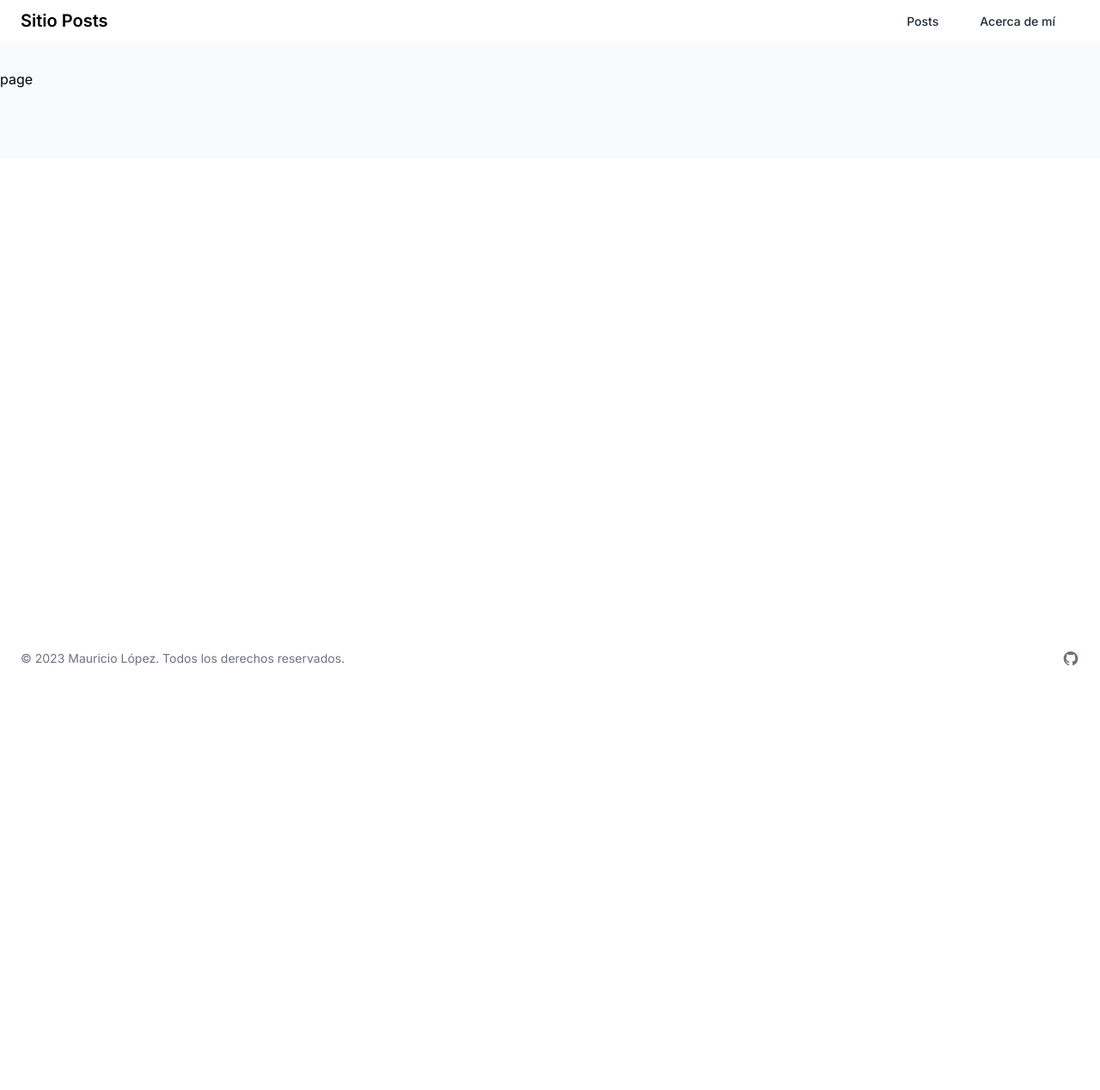
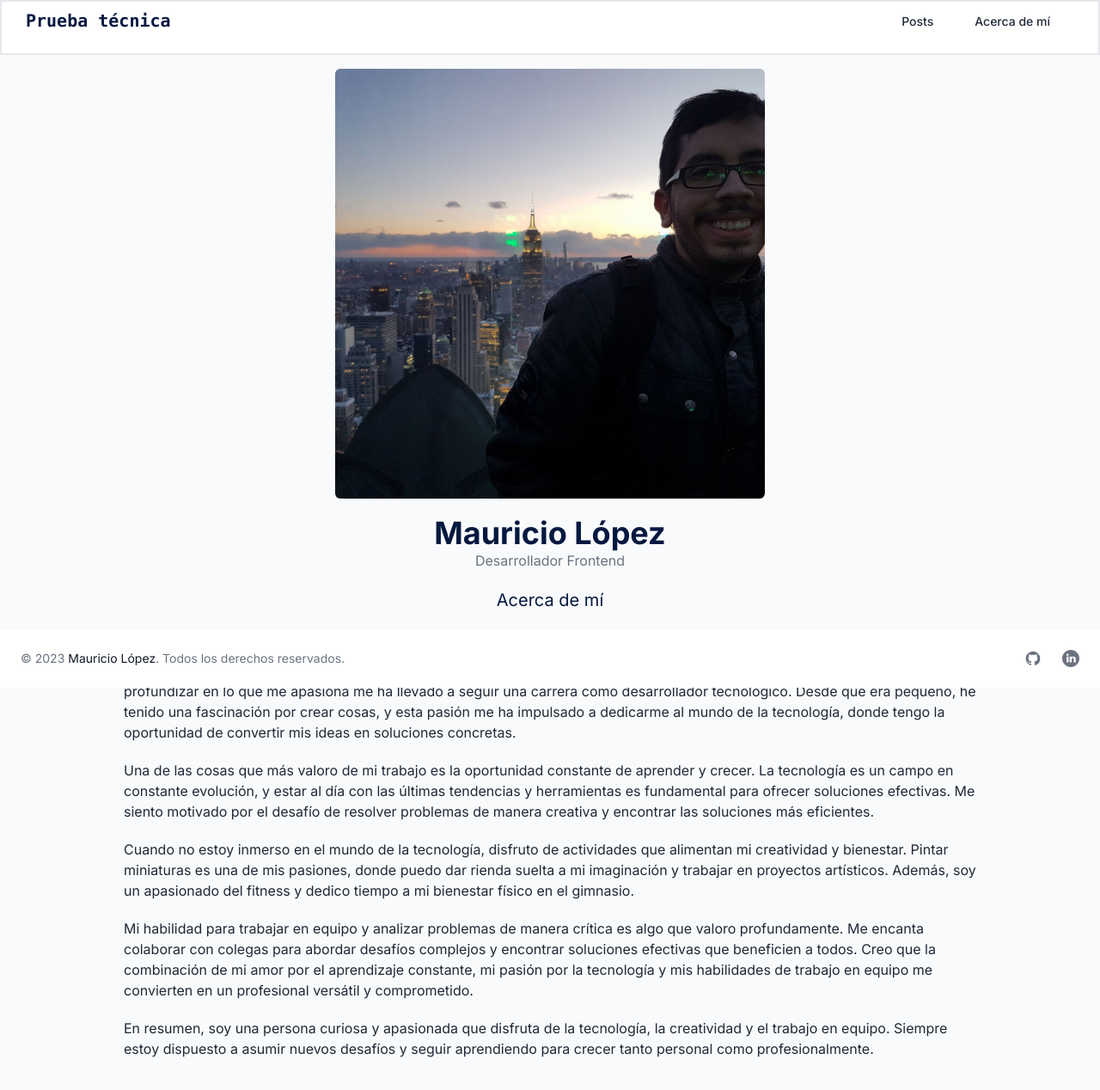
Before and after one commit to jamlopez93/prueba-tecnica, a Next.js app in the folder prueba-auco/: page /about in a window 1280 px wide. Shown: the top 1268 px of the page at 86% size. Before the commit the page ends 800 px from the top, so only its background shows below. Built offline with nearby package versions, Linux system fonts and the light colour scheme.

Commit message:
wip: styles wip: about

```diff
--- a/prueba-auco/package.json
+++ b/prueba-auco/package.json
@@ -15,10 +15,12 @@
     "autoprefixer": "10.4.15",
     "eslint": "8.49.0",
     "eslint-config-next": "13.4.19",
+    "framer-motion": "^10.16.4",
     "next": "13.4.19",
     "postcss": "8.4.29",
     "react": "18.2.0",
     "react-dom": "18.2.0",
+    "react-icons": "^4.11.0",
     "tailwindcss": "3.3.3",
     "typescript": "5.2.2"
   },
--- a/prueba-auco/src/app/about/page.tsx
+++ b/prueba-auco/src/app/about/page.tsx
@@ -1,7 +1,66 @@
-import React from 'react'
+import Image from "next/image";
+import me from "/public/me.jpg";
 
 export default function page() {
   return (
-    <div>page</div>
-  )
+    <section>
+      <div className="flex flex-col items-center justify-center min-h-screen">
+        <Image
+          placeholder="blur"
+          src={me}
+          alt="Imagen del autor"
+          height={500}
+          width={500}
+          className="rounded-md"
+        />
+        <h1 className="text-4xl font-bold text-[#041840] mt-5">
+          Mauricio López
+        </h1>
+        <p className=" text-gray-500 text-base">Desarrollador Frontend</p>
+        <h2 className="text-xl my-5">Acerca de mí</h2>
+        <div className="max-w-screen-lg mx-auto p-4">
+          <p className="my-5">
+            Soy una persona apasionada por el aprendizaje y la exploración
+            constante. Mi interés innato por adquirir nuevos conocimientos y
+            profundizar en lo que me apasiona me ha llevado a seguir una carrera
+            como desarrollador tecnológico. Desde que era pequeño, he tenido una
+            fascinación por crear cosas, y esta pasión me ha impulsado a
+            dedicarme al mundo de la tecnología, donde tengo la oportunidad de
+            convertir mis ideas en soluciones concretas.{" "}
+          </p>
+          <p className="my-5">
+            Una de las cosas que más valoro de mi trabajo es la oportunidad
+            constante de aprender y crecer. La tecnología es un campo en
+            constante evolución, y estar al día con las últimas tendencias y
+            herramientas es fundamental para ofrecer soluciones efectivas. Me
+            siento motivado por el desafío de resolver problemas de manera
+            creativa y encontrar las soluciones más eficientes.
+          </p>
+          <p className="my-5">
+            Cuando no estoy inmerso en el mundo de la tecnología, disfruto de
+            actividades que alimentan mi creatividad y bienestar. Pintar
+            miniaturas es una de mis pasiones, donde puedo dar rienda suelta a
+            mi imaginación y trabajar en proyectos artísticos. Además, soy un
+            apasionado del fitness y dedico tiempo a mi bienestar físico en el
+            gimnasio.
+          </p>
+          <p className="my-5">
+            Mi habilidad para trabajar en equipo y analizar problemas de manera
+            crítica es algo que valoro profundamente. Me encanta colaborar con
+            colegas para abordar desafíos complejos y encontrar soluciones
+            efectivas que beneficien a todos. Creo que la combinación de mi amor
+            por el aprendizaje constante, mi pasión por la tecnología y mis
+            habilidades de trabajo en equipo me convierten en un profesional
+            versátil y comprometido.
+          </p>
+          <p className="my-5">
+            En resumen, soy una persona curiosa y apasionada que disfruta de la
+            tecnología, la creatividad y el trabajo en equipo. Siempre estoy
+            dispuesto a asumir nuevos desafíos y seguir aprendiendo para crecer
+            tanto personal como profesionalmente.
+          </p>
+        </div>
+      </div>
+    </section>
+  );
 }
--- a/prueba-auco/src/app/globals.css
+++ b/prueba-auco/src/app/globals.css
@@ -1,28 +1,12 @@
 @tailwind base;
 @tailwind components;
 @tailwind utilities;
-/*
-:root {
-  --foreground-rgb: 0, 0, 0;
-  --background-start-rgb: 214, 219, 220;
-  --background-end-rgb: 255, 255, 255;
+h2, h3, h4, h5, h6 {
+  color: #041840 ;
 }
-
-@media (prefers-color-scheme: dark) {
-  :root {
-    --foreground-rgb: 255, 255, 255;
-    --background-start-rgb: 0, 0, 0;
-    --background-end-rgb: 0, 0, 0;
-  }
+p{
+  color: rgb(31 41 55);
 }
-
-body {
-  color: rgb(var(--foreground-rgb));
-  background: linear-gradient(
-      to bottom,
-      transparent,
-      rgb(var(--background-end-rgb))
-    )
-    rgb(var(--background-start-rgb));
+h3{
+  font-size: 1.2rem;
 }
-*/
--- a/prueba-auco/src/app/layout.tsx
+++ b/prueba-auco/src/app/layout.tsx
@@ -6,7 +6,7 @@ import Link from "next/link";
 const inter = Inter({ subsets: ["latin"] });
 
 export const metadata: Metadata = {
-  title: "Auco - Prueba técnica",
+  title: "Auco | Prueba técnica",
   description: "Prueba tecnica para Auco creada en Next.js",
 };
 
@@ -19,23 +19,23 @@ export default function RootLayout({
     <html lang="en">
       <body className={inter.className}>
         <header>
-          <nav className="fixed top-0 bg-white border-gray-200 px-4 lg:px-6 py-2.5 dark:bg-gray-800 w-full">
-            <div className="flex flex-wrap justify-between items-center ">
+          <nav className="fixed top-0 z-30   h-16 w-full items-center border-2 border-solid bg-white px-7  py-2 ">
+            <div className="flex flex-wrap justify-between items-center">
               <Link href="/" className="flex items-center">
-                <p className="self-center text-xl font-semibold whitespace-nowrap dark:text-white">
-                  Sitio Posts
+                <p className="font-mono self-center text-xl font-semibold whitespace-nowrap text-[#041840] ">
+                  Prueba técnica
                 </p>
               </Link>
               <div className=" lg:order-2">
                 <Link
                   href="/posts"
-                  className="text-gray-800 dark:text-white hover:bg-gray-50 focus:ring-4 focus:ring-gray-300 font-medium rounded-lg text-sm px-4 lg:px-5 py-2 lg:py-2.5 mr-2 dark:hover:bg-gray-700 focus:outline-none dark:focus:ring-gray-800"
+                  className="text-gray-800  hover:bg-gray-50 focus:ring-4 focus:ring-gray-300 font-medium rounded-lg text-sm px-4 lg:px-5 py-2 lg:py-2.5 mr-2  focus:outline-none "
                 >
                   Posts
                 </Link>
                 <Link
                   href="/about"
-                  className="text-gray-800 dark:text-white hover:bg-gray-50 focus:ring-4 focus:ring-gray-300 font-medium rounded-lg text-sm px-4 lg:px-5 py-2 lg:py-2.5 mr-2 dark:hover:bg-gray-700 focus:outline-none dark:focus:ring-gray-800"
+                  className="text-gray-800  hover:bg-gray-50 focus:ring-4 focus:ring-gray-300 font-medium rounded-lg text-sm px-4 lg:px-5 py-2 lg:py-2.5 mr-2  focus:outline-none d"
                 >
                   Acerca de mí
                 </Link>
@@ -43,18 +43,17 @@ export default function RootLayout({
             </div>
           </nav>
         </header>
-        <main className="pt-20 pb-20 bg-gray-50">{children}</main>
-        <footer className="p-4 bg-white sm:p-6 dark:bg-gray-800 fixed bottom-0 w-full">
+        <main className="pt-20 pb-20 bg-gray-50 min-h-screen">{children}</main>
+        <footer className="p-0.5 bg-white sm:p-6  fixed bottom-0 w-full">
           <div>
-
             <div className="sm:flex sm:items-center sm:justify-between">
-              <span className="text-sm text-gray-500 sm:text-center dark:text-gray-400">
+              <span className="text-sm text-gray-500 sm:text-center ">
                 © 2023{" "}
                 <a
                   target="_blank"
                   href="https://mauriciolopez.me/"
                   rel="noopener noreferrer"
-                  className="hover:underline"
+                  className="hover:underline text-gray-900 hover:text-gray-500"
                 >
                   Mauricio López
                 </a>
@@ -62,8 +61,10 @@ export default function RootLayout({
               </span>
               <div className="flex mt-4 space-x-6 sm:justify-center sm:mt-0">
                 <a
-                  href="#"
-                  className="text-gray-500 hover:text-gray-900 dark:hover:text-white"
+                  href="https://github.com/jamlopez93"
+                  rel="noopener noreferrer"
+                  target="_blank"
+                  className="text-gray-500 hover:text-gray-900"
                 >
                   <svg
                     className="w-5 h-5"
@@ -78,6 +79,25 @@ export default function RootLayout({
                     />
                   </svg>
                 </a>
+                <a
+                  target="_blank"
+                  href="https://www.linkedin.com/in/mauricio-lopez-perez/"
+                  rel="noopener noreferrer"
+                  className="text-gray-500 hover:text-gray-900"
+                >
+                  <svg
+                    className="w-5 h-5"
+                    fill="currentColor"
+                    viewBox="0 0 24 24"
+                    aria-hidden="true"
+                    xmlns="http://www.w3.org/2000/svg"
+                    width="24"
+                    height="24"
+
+                  >
+                    <path d="M12 0c6.627 0 12 5.373 12 12s-5.373 12-12 12S0 18.627 0 12 5.373 0 12 0zM8.951 9.404H6.165V17.5H8.95V9.404zm6.841-.192c-1.324 0-1.993.629-2.385 1.156l-.127.181V9.403h-2.786l.01.484c.006.636.007 1.748.005 2.93l-.015 4.683h2.786v-4.522c0-.242.018-.484.092-.657.202-.483.66-.984 1.43-.984.955 0 1.367.666 1.408 1.662l.003.168V17.5H19v-4.643c0-2.487-1.375-3.645-3.208-3.645zM7.576 5.5C6.623 5.5 6 6.105 6 6.899c0 .73.536 1.325 1.378 1.392l.18.006c.971 0 1.577-.621 1.577-1.398C9.116 6.105 8.53 5.5 7.576 5.5z" />
+                  </svg>
+                </a>
               </div>
             </div>
           </div>
--- a/prueba-auco/src/app/posts/[...postId]/components/PostsComments.tsx
+++ b/prueba-auco/src/app/posts/[...postId]/components/PostsComments.tsx
@@ -11,10 +11,10 @@ export default async function PostsComments({ promise }: Props) {
   const postComments = await promise;
   const content = postComments.map((comment) => {
     return (
-      <article key={comment.id}>
-        <h4>{comment.email}</h4>
-        <p>{comment.body}</p>
-      </article>
+      <div className="g-gray-100 rounded-card bg-light-grey rounded-lg border-mid-grey shadow-lg border p-5 my-4" key={comment.id}>
+        <h4 className="mb-1">{comment.email}</h4>
+        <p className="my-2">{comment.body}</p>
+      </div>
     );
   });
   return content;
--- a/prueba-auco/src/app/posts/[...postId]/page.tsx
+++ b/prueba-auco/src/app/posts/[...postId]/page.tsx
@@ -13,14 +13,14 @@ export default async function singlePost({ params: { postId } }: Params) {
   const postCommentsData: Promise<Comment[]> = getPostComments(postId);
   const post = await postData;
   return (
-    <>
-      <div>
-        <h3>{post.title} </h3>
-        <p>{post.body}</p>
+    <article className="max-w-2xl mx-auto p-6">
+      <div  >
+        <h3 className="my-4 text-center text-2xl font-bold text-[#041840]   lg:text-4xl">{post.title} </h3>
+        <p className="my-8">{post.body}</p>
       </div>
       <Suspense fallback={<p>Cargando...</p>}>
         <PostsComments promise={postCommentsData} />
       </Suspense>
-    </>
+    </article>
   );
 }
--- /dev/null
+++ b/prueba-auco/src/app/posts/components/ScrollToTopButton.tsx
@@ -0,0 +1,51 @@
+"use client";
+import { useEffect } from "react";
+import { FaArrowUp } from "react-icons/fa";
+
+import {
+  motion,
+  useAnimationControls,
+  Variants,
+  useScroll,
+} from "framer-motion";
+
+const isBrowser = () => typeof window !== "undefined";
+
+function scrollToTop() {
+  if (!isBrowser()) return;
+  window.scrollTo({ top: 0, behavior: "smooth" });
+}
+
+const ScrollToTopContainerVariants: Variants = {
+  hide: { opacity: 0, y: 100 },
+  show: { opacity: 1, y: 0 },
+};
+
+function ScrollToTopButton() {
+  const { scrollYProgress } = useScroll();
+  const controls = useAnimationControls();
+
+  useEffect(() => {
+    return scrollYProgress.on("change", (latestValue) => {
+      if (latestValue > 0.5) {
+        controls.start("show");
+      } else {
+        controls.start("hide");
+      }
+    });
+  });
+
+  return (
+    <motion.button
+      className="fixed bottom-10 right-5 p-10"
+      variants={ScrollToTopContainerVariants}
+      initial="hide"
+      animate={controls}
+      onClick={scrollToTop}
+    >
+      <FaArrowUp />
+    </motion.button>
+  );
+}
+
+export default ScrollToTopButton;
```
Also changed, not shown: prueba-auco/src/app/posts/page.tsx (+15 -7 lines), prueba-auco/public/me.jpg (added), 1 other file (tests, documents, lock files or other folders).
